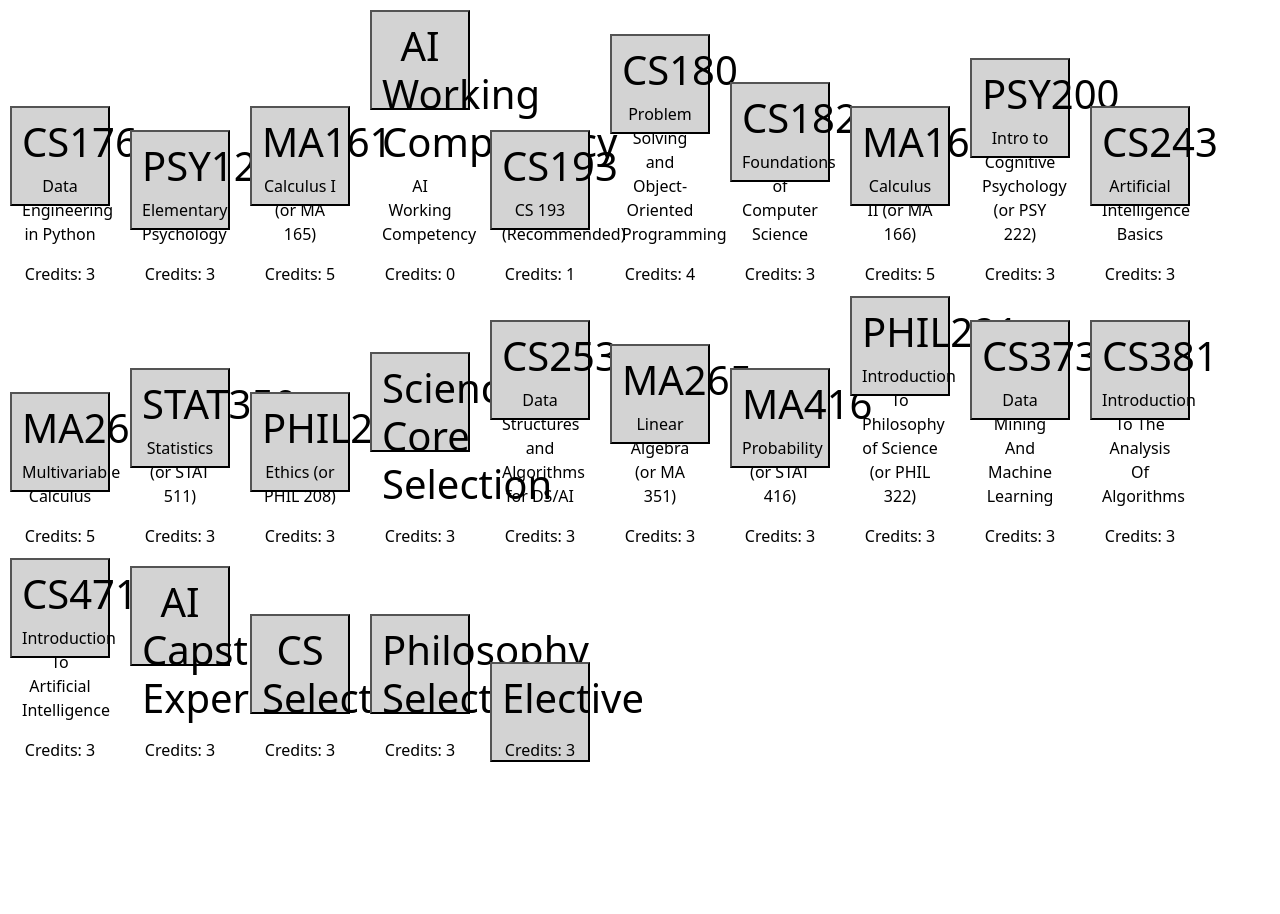
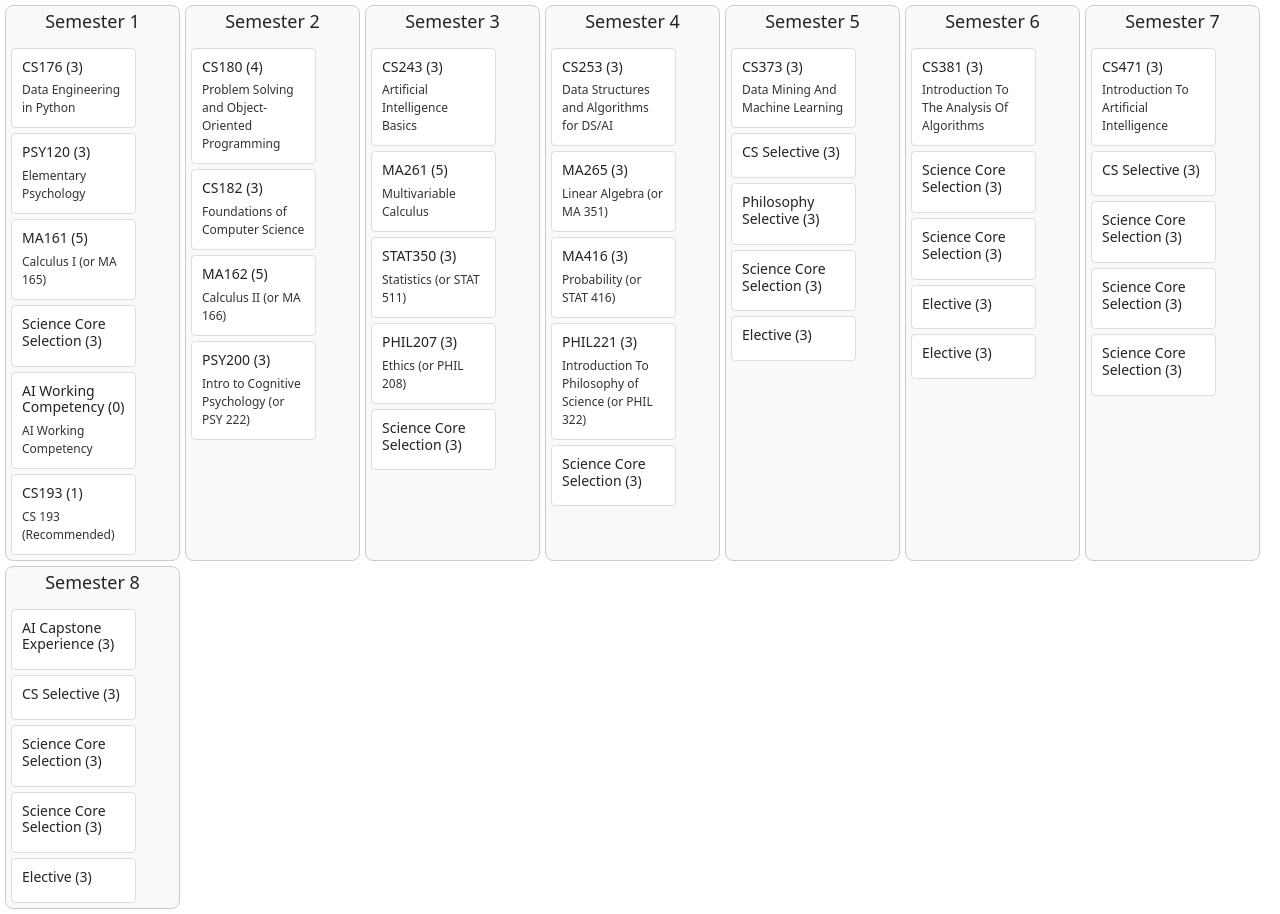
Before and after one commit to annacitrus/boilerschedule, a React (Vite) app: page / in a window 1280 px wide. Before the commit the page ends 800 px from the top, so only its background shows below. Built offline with nearby package versions, Linux system fonts and the light colour scheme.

Commit message:
components are next to each other now

```diff
--- a/src/App.css
+++ b/src/App.css
@@ -0,0 +1,49 @@
+/* Container for all semesters */
+.semesters-container {
+  display: flex;
+  gap: 5px;
+  flex-wrap: wrap;
+  padding: 5px;
+}
+
+/* Individual semester div */
+.semester {
+  display: flex;
+  flex-direction: column;
+  gap: 5px;
+  border: 1px solid #ccc;
+  padding: 5px;
+  border-radius: 8px;
+  min-width: 175px;
+  background-color: #f9f9f9;
+}
+
+.semester h2 {
+  margin: 0 0 10px 0;
+  font-size: 18px;
+  text-align: center;
+}
+
+/* Courses stack vertically */
+.course {
+  padding: 10px;
+  border: 1px solid #ddd;
+  background-color: white;
+  border-radius: 4px;
+  display: flex;
+  flex-direction: column;
+  align-items: flex-start;
+  gap: 6px;
+  max-width: 125px;
+}
+
+.course h6 {
+  margin: 0;
+  font-size: 14px;
+}
+
+.course p {
+  margin: 0;
+  font-size: 12px;
+  color: #333;
+}
--- a/src/App.tsx
+++ b/src/App.tsx
@@ -1,8 +1,14 @@
-import ScienceArtificialIntelligence from "./components/ScienceArtificalIntelligence";
+import { useState } from "react";
+import "./App.css";
+import ScienceArtificalIntelligence from "./components/ScienceArtificalIntelligence";
 
 function App() {
+  const [showComponent, setShowComponent] = useState(false);
+
   return (
-    <ScienceArtificialIntelligence />
+    <>
+      <ScienceArtificalIntelligence />
+    </>
   );
 }
 
--- a/src/components/Course.tsx
+++ b/src/components/Course.tsx
@@ -10,31 +10,31 @@ interface Props {
   onMouseLeave?: () => void;
 }
 
-function Course({ courseCode, courseName, credits, prereqs, hoveredCourse, onMouseEnter, onMouseLeave }: Props) {
-
-  const buttonStyle = {
-    backgroundColor: prereqs?.some(prereq => prereq === hoveredCourse) ? "lightgreen" : hoveredCourse === courseCode ? "lightblue" : "lightgray",
-    transition: "background-color 0.3s",
-    padding: "10px",
-    margin: "10px",
-    width: "100px",
-    height: "100px",
-    cursor: "pointer",
-  } as const;
+function Course({
+  courseCode,
+  courseName,
+  credits,
+  prereqs,
+  hoveredCourse,
+  onMouseEnter,
+  onMouseLeave,
+}: Props) {
+  const backgroundColor = prereqs?.some((prereq) => prereq === hoveredCourse)
+    ? "lightgreen"
+    : hoveredCourse === courseCode
+      ? "lightblue"
+      : "white";
 
   return (
-    <button
-      style={buttonStyle}
-
-
-
+    <div
+      className="course"
+      style={{ backgroundColor, transition: "background-color 0.25s" }}
       onMouseEnter={() => onMouseEnter && onMouseEnter(courseCode)}
       onMouseLeave={() => onMouseLeave && onMouseLeave()}
     >
-      <h1>{courseCode}</h1>
+      <h6>{courseCode + " (" + credits + ")"}</h6>
       <p>{courseName}</p>
-      <p>Credits: {credits}</p>
-    </button>
+    </div>
   );
 }
 
--- a/src/components/ScienceArtificalIntelligence.tsx
+++ b/src/components/ScienceArtificalIntelligence.tsx
@@ -7,7 +7,7 @@ type CourseInfo = {
   prereqs?: string[];
 };
 
-function App() {
+function ScienceArtificalIntelligence() {
   const courses: Record<string, CourseInfo> = {
     CS176: { name: "Data Engineering in Python", credits: 3 },
     PSY120: { name: "Elementary Psychology", credits: 3 },
@@ -27,36 +27,68 @@ function App() {
       credits: 5,
       prereqs: ["MA161"],
     },
-    PSY200: { name: "Intro to Cognitive Psychology (or PSY 222)", credits: 3, prereqs: ["PSY120"] },
-    CS243: { name: "Artificial Intelligence Basics", credits: 3, prereqs: ["CS180", "CS182", "MA161"]
+    PSY200: {
+      name: "Intro to Cognitive Psychology (or PSY 222)",
+      credits: 3,
+      prereqs: ["PSY120"],
+    },
+    CS243: {
+      name: "Artificial Intelligence Basics",
+      credits: 3,
+      prereqs: ["CS180", "CS182", "MA161"],
     },
     MA261: {
       name: "Multivariable Calculus",
       credits: 5,
       prereqs: ["MA161", "MA162"],
     },
-    STAT350: { name: "Statistics (or STAT 511)", credits: 3, prereqs: ["MA162", "MA161"] },
+    STAT350: {
+      name: "Statistics (or STAT 511)",
+      credits: 3,
+      prereqs: ["MA162", "MA161"],
+    },
     PHIL207: { name: "Ethics (or PHIL 208)", credits: 3 },
     "Science Core Selection": { name: "", credits: 3 },
-    CS253: { name: "Data Structures and Algorithms for DS/AI", credits: 3, prereqs: ["CS176", "CS180","CS182", "MA161"] },
+    CS253: {
+      name: "Data Structures and Algorithms for DS/AI",
+      credits: 3,
+      prereqs: ["CS176", "CS180", "CS182", "MA161"],
+    },
     MA265: {
       name: "Linear Algebra (or MA 351)",
       credits: 3,
       prereqs: ["MA161", "MA162"],
     },
-    MA416: { name: "Probability (or STAT 416)", credits: 3, prereqs: ["MA162", "MA161", "MA261"] },
+    MA416: {
+      name: "Probability (or STAT 416)",
+      credits: 3,
+      prereqs: ["MA162", "MA161", "MA261"],
+    },
     PHIL221: {
       name: "Introduction To Philosophy of Science (or PHIL 322)",
       credits: 3,
     },
-    CS373: { name: "Data Mining And Machine Learning", credits: 3, prereqs: ["CS182", "CS180", "CS253", "STAT350"] },
-    CS381: { name: "Introduction To The Analysis Of Algorithms", credits: 3, prereqs:["CS253", "CS180", "CS182", "MA161","MA 162", "MA261" ]},
-    CS471: { name: "Introduction To Artificial Intelligence", credits: 3, prereqs: ["CS176", "CS180","CS182", "MA161", "CS253"] },
+    CS373: {
+      name: "Data Mining And Machine Learning",
+      credits: 3,
+      prereqs: ["CS182", "CS180", "CS253", "STAT350"],
+    },
+    CS381: {
+      name: "Introduction To The Analysis Of Algorithms",
+      credits: 3,
+      prereqs: ["CS253", "CS180", "CS182", "MA161", "MA 162", "MA261"],
+    },
+    CS471: {
+      name: "Introduction To Artificial Intelligence",
+      credits: 3,
+      prereqs: ["CS176", "CS180", "CS182", "MA161", "CS253"],
+    },
     "AI Capstone Experience": { name: "", credits: 3 },
     "CS Selective": { name: "", credits: 3 },
     "Philosophy Selective": { name: "", credits: 3 },
     Elective: { name: "", credits: 3 },
   };
+
   const ArtificialIntelligenceSem1 = [
     "CS176",
     "PSY120",
@@ -113,17 +145,23 @@ function App() {
     "MA 161": ["MA162", "MA261", "MA265"],
   };
 
+  const [hoveredCourse, setHoveredCourse] = useState<string | null>(null);
 
-  const [hoveredCourse, setHoveredCourse] = useState<string | null>(null);
   const onMouseEnter = (courseCode: string) => {
     setHoveredCourse(courseCode);
-  }
+  };
+
   const onMouseLeave = () => {
     setHoveredCourse(null);
-  }
+  };
+
+  const renderSemester = (title: string, semesterCourses: string[]) => (
+    <div className="semester">
+      <h2>{title}</h2>
+      {semesterCourses.map((courseCode) => {
+        const course = courses[courseCode];
+
         return (
-    // for each course, pass the course code, course name, credits, and realted courses (if any) as props to the Course component
-    Object.entries(courses).map(([courseCode, course]) => (
           <Course
             key={courseCode}
             courseCode={courseCode}
@@ -134,8 +172,23 @@ function App() {
             onMouseEnter={onMouseEnter}
             onMouseLeave={onMouseLeave}
           />
-    ))
+        );
+      })}
+    </div>
+  );
+
+  return (
+    <div className="semesters-container">
+      {renderSemester("Semester 1", ArtificialIntelligenceSem1)}
+      {renderSemester("Semester 2", ArtificialIntelligenceSem2)}
+      {renderSemester("Semester 3", ArtificialIntelligenceSem3)}
+      {renderSemester("Semester 4", ArtificialIntelligenceSem4)}
+      {renderSemester("Semester 5", ArtificialIntelligenceSem5)}
+      {renderSemester("Semester 6", ArtificialIntelligenceSem6)}
+      {renderSemester("Semester 7", ArtificialIntelligenceSem7)}
+      {renderSemester("Semester 8", ArtificialIntelligenceSem8)}
+    </div>
   );
 }
 
-export default App;
+export default ScienceArtificalIntelligence;
```
Lines whose indentation alone changed are shown as unchanged.
